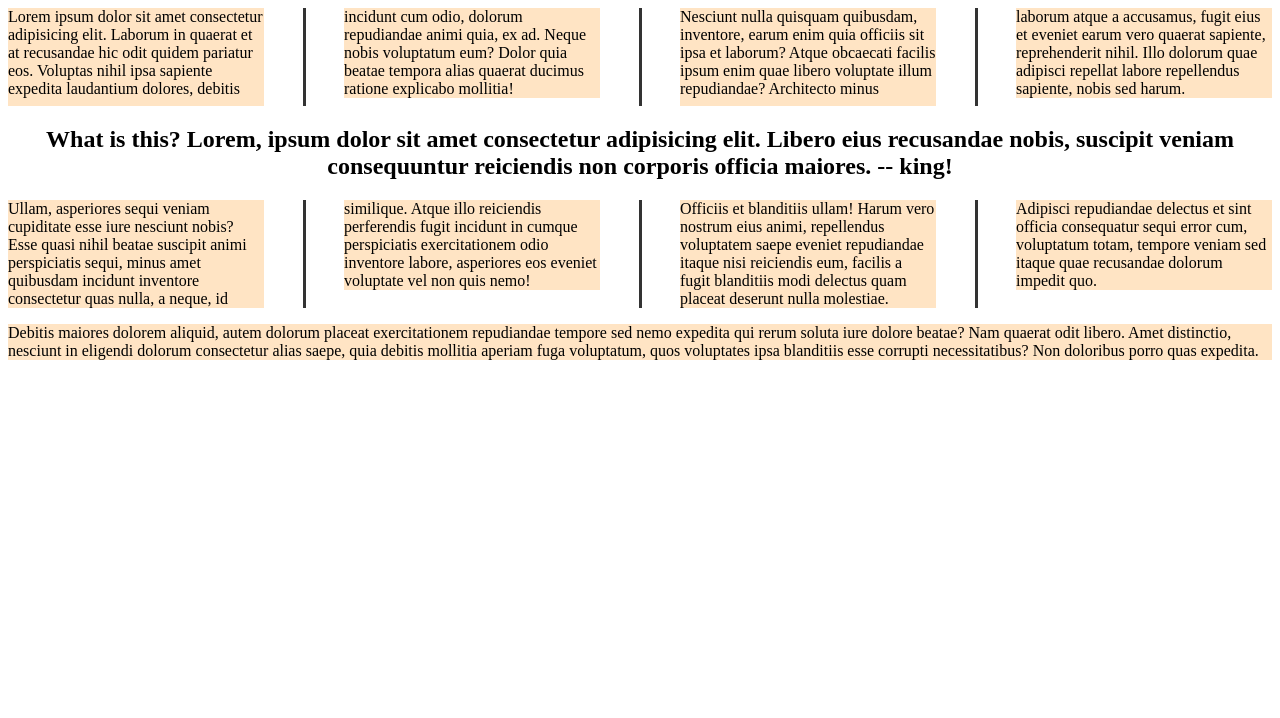
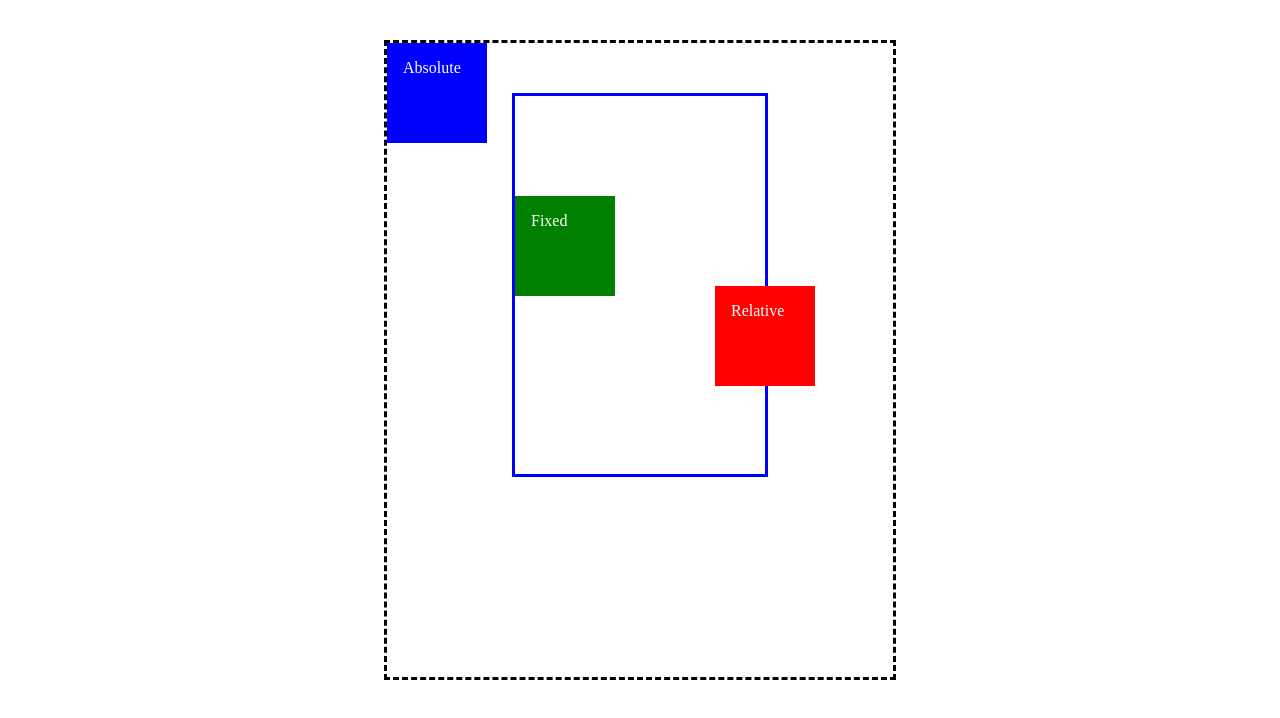
Before and after one commit to AkashPandey8789/css, a plain HTML site: page index.html in a window 1280 px wide. Shown: the top 718 px of the page. Drawn offline with Linux system fonts and the light colour scheme.

Commit message:
postion - sticky,fixed,absolute,relative

```diff
--- a/index.css
+++ b/index.css
@@ -1,5 +1,10 @@
+*{
+    margin: 0;
+    padding: 0;
+    box-sizing: border-box;
+}
 p{
-    background-color: bisque;
+    /* background-color: bisque; */
 }
 main{
     /* background-color: burlywood; */
@@ -85,3 +90,68 @@ h2{
 h2 .author{
     white-space: nowrap; /*it will make this part as a whole it will not split between top and bottom all text will show together.*/
 }
+body{
+    min-height: 200vh;
+}
+.outer-container{
+    border:3px dashed #000;
+    width: 40vw;
+    height: 50vw;
+    margin: 40px auto;
+    position:relative;
+}
+
+.inner-container{
+    border:3px solid #00f;
+    width: 20vw;
+    height: 30vw;
+    margin: 50px auto;
+}
+.box{
+    width: 100px;
+    height: 100px;
+    color: #fff;
+    padding: 1rem;
+}
+.absolute{
+    background-color: blue;
+    position: absolute;
+    /* static  - default value
+       absolute --> will required top ,left,right/bottom values
+       it will position the element relative to the parent element.
+       if parent is not set relative it will use bowser window
+    */
+    top:0;
+    left: 0;
+    z-index: 1;
+    /*it will put the element on top of overlapping element.*/
+}
+
+.relative{
+    background-color: #f00;
+    position: relative;
+    /*relative will always be positioned relative to the parent container.*/
+    top: 190px;
+    left: 200px;
+}
+
+.fixed{
+    background-color: green;
+    position: fixed;
+    z-index: 1;
+}
+
+.sticky{
+    position:sticky;
+    background-color: #000;
+    top:0;
+    /*sticky will stay till a certain position and then it will move out of the page. like above when we scroll up it will stay until it crosses the top position.*/
+}
+
+/*
+html{
+
+    scroll-behaviour:smooth;
+    it will make the scroll smooth and not quick.
+}
+*/
--- a/index.html
+++ b/index.html
@@ -29,14 +29,31 @@
         <div class="block right">float</div>
         <p>Voluptatum, est pariatur consequuntur non esse fugit, laborum eveniet laudantium blanditiis praesentium sunt minus nostrum repudiandae? Quis cupiditate temporibus non quisquam facilis molestias beatae quia, eaque eveniet, adipisci, harum incidunt tenetur eum blanditiis illum aut quaerat consequuntur cum at nobis inventore. Sit harum, quod delectus inventore veniam beatae maiores debitis.</p>
         <p>Ducimus placeat pariatur, soluta aliquid distinctio quas corporis excepturi! Modi eius illo ex enim quidem dolorum? Voluptatem assumenda deserunt dicta praesentium. Eligendi expedita saepe porro laboriosam rem mollitia perspiciatis debitis autem? Reiciendis exercitationem doloremque maxime. Sapiente nostrum quae, quis temporibus a, nemo voluptatibus dolores enim, porro aliquid et voluptatem. Fuga!</p> -->
-        <section class="columns">
+        <!-- <section class="columns">
         <p>Lorem ipsum dolor sit amet consectetur adipisicing elit. Laborum in quaerat et at recusandae hic odit quidem pariatur eos. Voluptas nihil ipsa sapiente expedita laudantium dolores, debitis incidunt cum odio, dolorum repudiandae animi quia, ex ad. Neque nobis voluptatum eum? Dolor quia beatae tempora alias quaerat ducimus ratione explicabo mollitia!</p>
         <p>Nesciunt nulla quisquam quibusdam, inventore, earum enim quia officiis sit ipsa et laborum? Atque obcaecati facilis ipsum enim quae libero voluptate illum repudiandae? Architecto minus laborum atque a accusamus, fugit eius et eveniet earum vero quaerat sapiente, reprehenderit nihil. Illo dolorum quae adipisci repellat labore repellendus sapiente, nobis sed harum.</p>
-        <!-- <h2>Next Topic</h2> -->
-        <h2>What is this? Lorem, ipsum dolor sit amet consectetur adipisicing elit. Libero eius recusandae nobis, suscipit veniam consequuntur reiciendis non corporis officia maiores.<span class="author"> -- king!</span></h2>
+         <h2>Next Topic</h2> -->
+        <!-- <h2>What is this? Lorem, ipsum dolor sit amet consectetur adipisicing elit. Libero eius recusandae nobis, suscipit veniam consequuntur reiciendis non corporis officia maiores.<span class="author"> -- king!</span></h2>
         <p>Ullam, asperiores sequi veniam cupiditate esse iure nesciunt nobis? Esse quasi nihil beatae suscipit animi perspiciatis sequi, minus amet quibusdam incidunt inventore consectetur quas nulla, a neque, id similique. Atque illo reiciendis perferendis fugit incidunt in cumque perspiciatis exercitationem odio inventore labore, asperiores eos eveniet voluptate vel non quis nemo!</p>
         <p>Officiis et blanditiis ullam! Harum vero nostrum eius animi, repellendus voluptatem saepe eveniet repudiandae itaque nisi reiciendis eum, facilis a fugit blanditiis modi delectus quam placeat deserunt nulla molestiae. Adipisci repudiandae delectus et sint officia consequatur sequi error cum, voluptatum totam, tempore veniam sed itaque quae recusandae dolorum impedit quo.</p></section>
-        <p>Debitis maiores dolorem aliquid, autem dolorum placeat exercitationem repudiandae tempore sed nemo expedita qui rerum soluta iure dolore beatae? Nam quaerat odit libero. Amet distinctio, nesciunt in eligendi dolorum consectetur alias saepe, quia debitis mollitia aperiam fuga voluptatum, quos voluptates ipsa blanditiis esse corrupti necessitatibus? Non doloribus porro quas expedita.</p>
+        <p>Debitis maiores dolorem aliquid, autem dolorum placeat exercitationem repudiandae tempore sed nemo expedita qui rerum soluta iure dolore beatae? Nam quaerat odit libero. Amet distinctio, nesciunt in eligendi dolorum consectetur alias saepe, quia debitis mollitia aperiam fuga voluptatum, quos voluptates ipsa blanditiis esse corrupti necessitatibus? Non doloribus porro quas expedita.</p>  -->
+
     </main>
+        <div class="outer-container">
+            <div class="inner-container">
+                <div class="box absolute">
+                    <p>Absolute</p>
+                </div>
+                <div class="box relative">
+                    <p>Relative</p>
+                </div>
+                <div class="box fixed">
+                    <p>Fixed</p>
+                </div>
+                <div class="box sticky">
+                    <p>Sticky</p>
+                </div>
+            </div>
+        </div>
 </body>
 </html>
```
